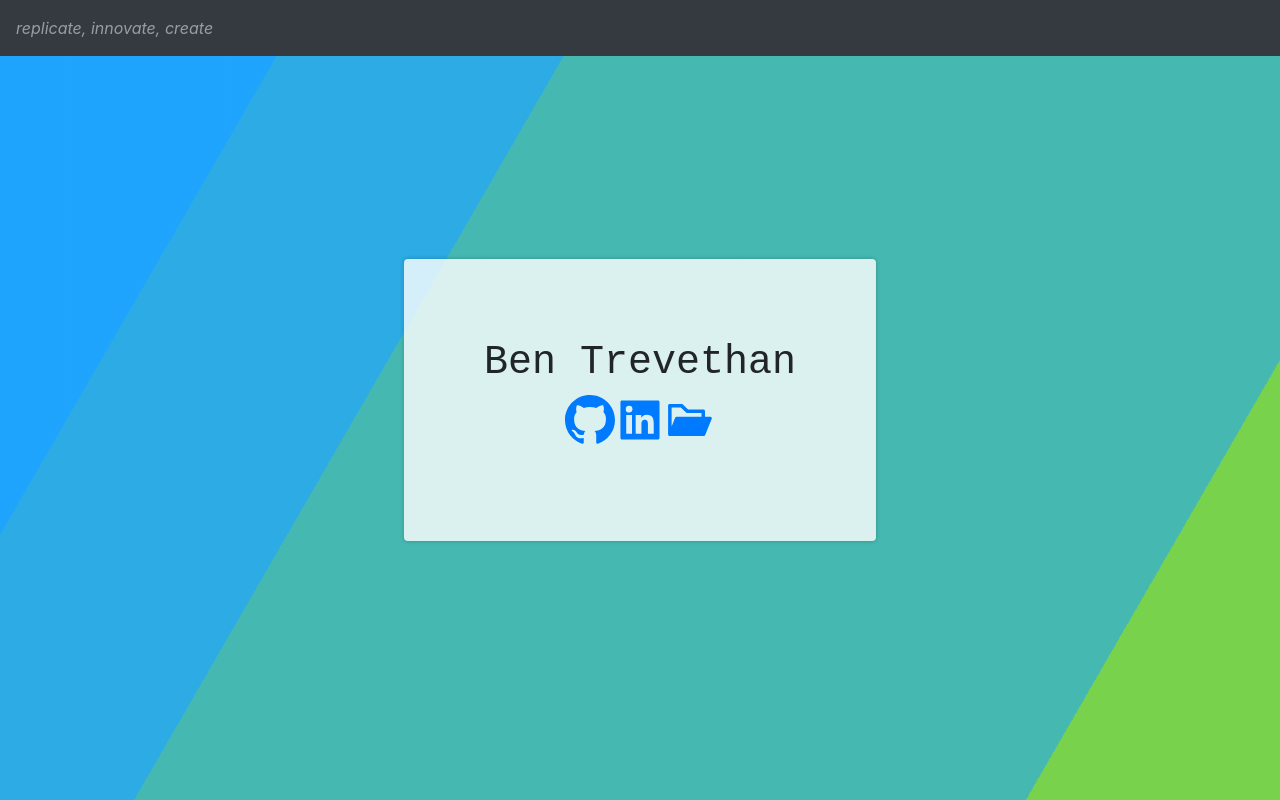
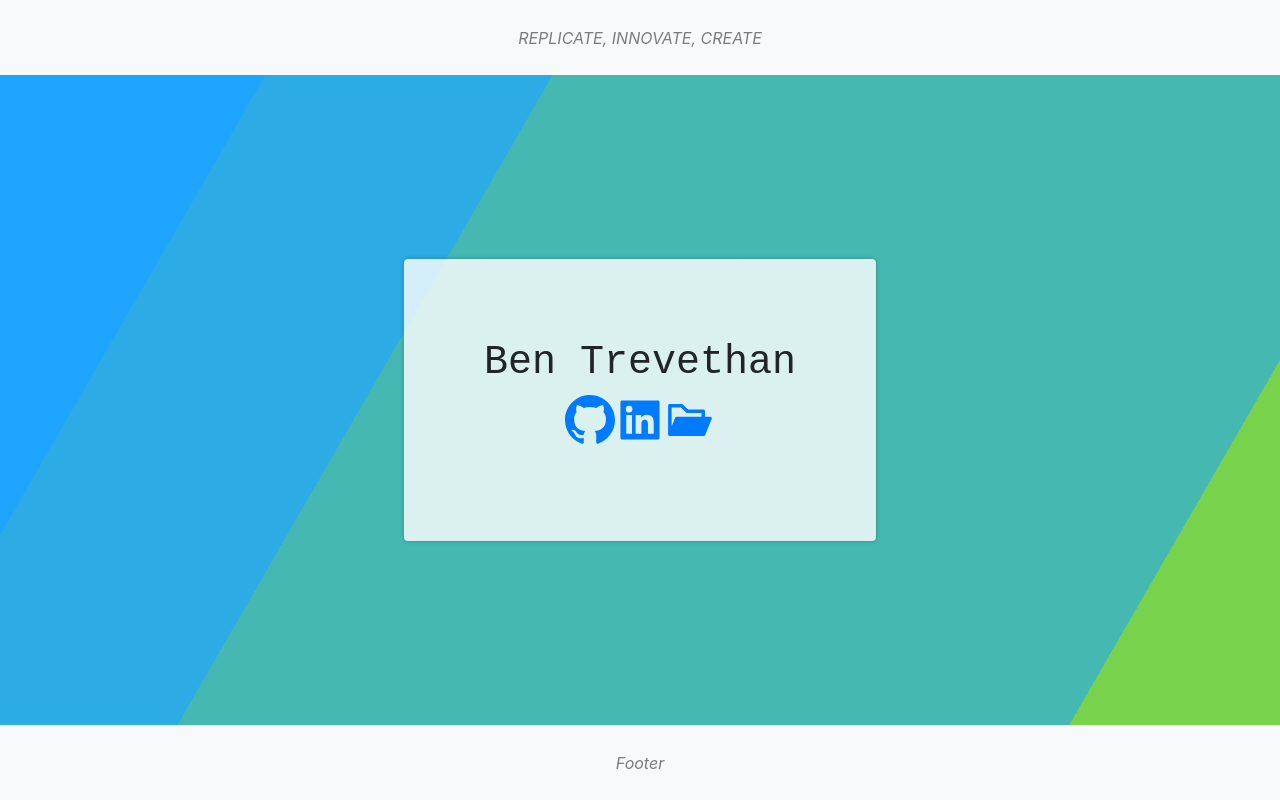
Before and after one commit to bendemic90/react-portfolio, a React (Create React App) app: page / in a window 1280 px wide. Built offline with nearby package versions, Linux system fonts and the light colour scheme; the HTML template or start-up script is replaced by a standard one.

Commit message:
added footer, rejigged footer and header custom css

```diff
--- a/src/App.css
+++ b/src/App.css
@@ -42,16 +42,30 @@
   font-weight: bold;
 }
 
-.jumboContainer {
-  height: 500px
-}
-
 html {
   height:100%;
 }
 
 body {
   margin:0;
+}
+
+#footer {
+  position:fixed;
+  left:0px;
+  bottom:0px;
+  height:75px;
+  width:100%;
+  background:#999;
+}
+
+#header {
+  position:fixed;
+  left:0px;
+  top:0px;
+  height:75px;
+  width:100%;
+  background:#999;
 }
 
 .bg {
--- a/src/App.js
+++ b/src/App.js
@@ -2,12 +2,16 @@ import './App.css';
 import Nav from './components/Nav'
 import Jumbo from './components/Jumbo'
 import Project from './components/Project'
+import Footer from './components/Footer'
 
 function App() {
   return (
     <div className="App">
       <Nav />
+      <div className="jumboContainer">
       <Jumbo />
+      </div>
+      <Footer />
     </div>
   );
 }
--- /dev/null
+++ b/src/components/Footer.js
@@ -0,0 +1,9 @@
+export default function Footer() {
+    return (
+        <footer id="footer" className="navbar navbar-light justify-content-center footer bg-light">
+            <span className="navbar-text">
+                <i>Footer</i>
+            </span>
+        </footer>
+    )
+}
--- a/src/components/Nav.js
+++ b/src/components/Nav.js
@@ -1,9 +1,9 @@
 export default function Nav() {
     return (
-        <nav className="navbar navbar-dark bg-dark">
+        <header id="header" className="navbar navbar-light justify-content-center bg-light">
             <span className="navbar-text">
-                <i>replicate, innovate, create</i>
+                <i>REPLICATE, INNOVATE, CREATE</i>
             </span>
-        </nav>
+        </header>
     )
 }
```
